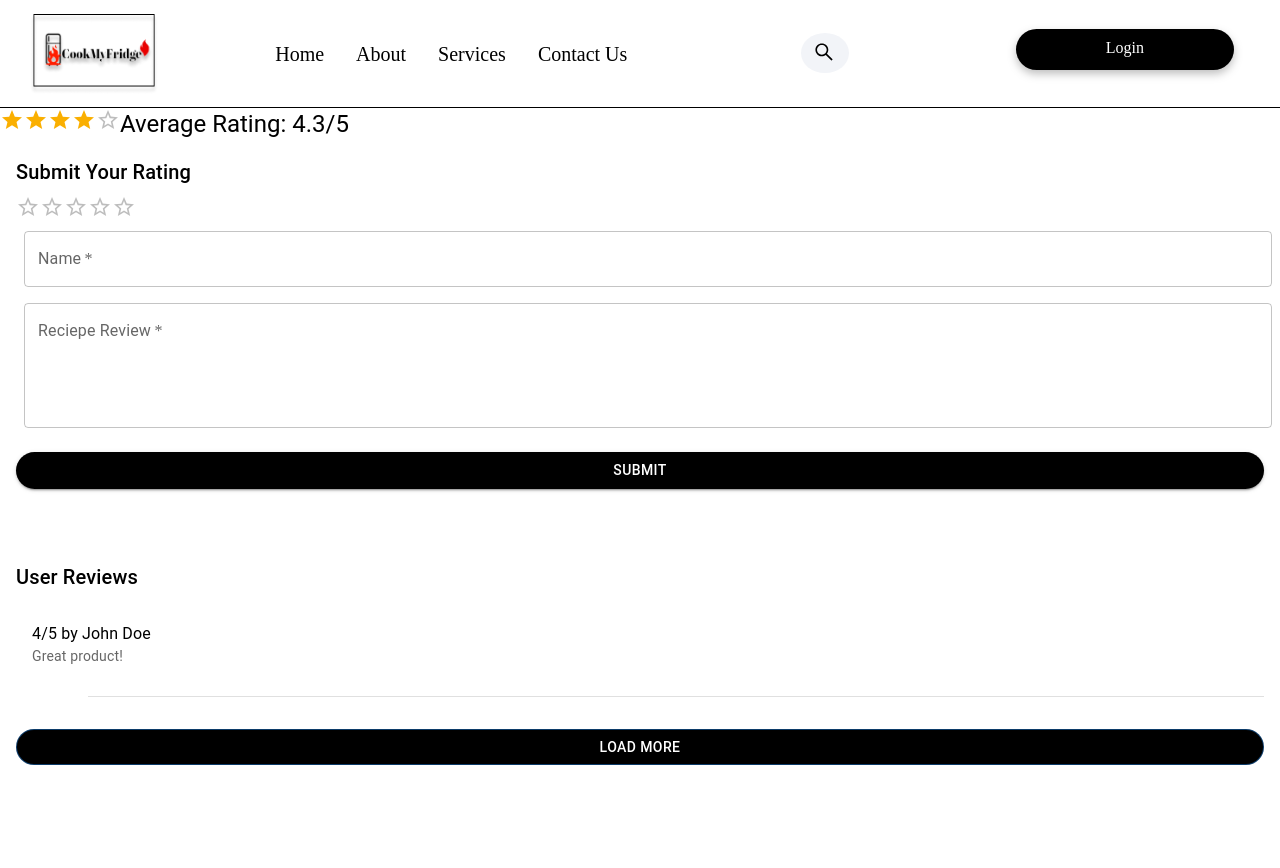
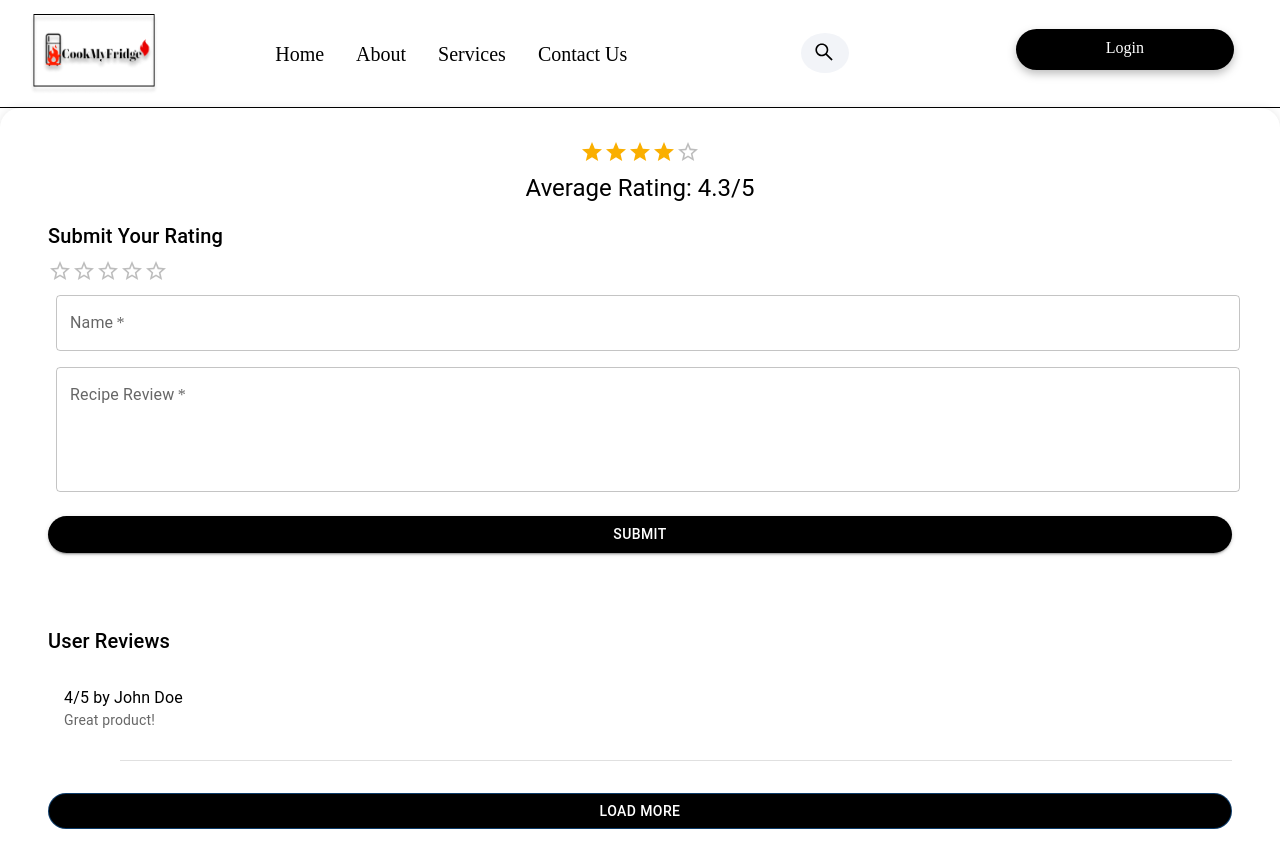
Before and after one commit to aahmadyar123/CookMyFridge, a React (Create React App) app in the folder react-frontend/: page /rating_form in a window 1280 px wide. Shown: the top 868 px of the page. Before the commit the page ends 805 px from the top, so only its background shows below. Built offline with nearby package versions, Linux system fonts and the light colour scheme; the HTML template or start-up script is replaced by a standard one; a web font is replaced by a local one.

Commit message:
Resolved these issues

```diff
--- a/react-frontend/src/pages/rating_form.js
+++ b/react-frontend/src/pages/rating_form.js
@@ -1,3 +1,239 @@
+// import React, { useState } from 'react';
+// import { makeStyles } from '@material-ui/core/styles';
+// import Typography from '@mui/material/Typography';
+// import Rating from '@mui/material/Rating';
+// import TextField from '@mui/material/TextField';
+// import Button from '@mui/material/Button';
+// import Divider from '@mui/material/Divider';
+// import Box from '@mui/material/Box';
+// import List from '@mui/material/List';
+// import ListItem from '@mui/material/ListItem';
+// import ListItemText from '@mui/material/ListItemText';
+// import "../css/login.css"
+
+// const useStyles = makeStyles((theme) => ({
+//   root: {
+//     display: 'flex',
+//     justifyContent: 'center',
+//     alignItems: 'center',
+//     height: '100vh',
+//     fontFamily: 'Abhaya Libre Bold, sans-serif',
+//     backgroundColor: '#f2f2f2',
+//     overflow: 'hidden',
+//   },
+//   container: {
+//     fontFamily: 'Abhaya Libre Bold, sans-serif',
+//     width: '100%',
+//     padding: theme.spacing(4),
+//     backgroundColor: '#fff',
+//     borderRadius: '20px',
+//     boxShadow: '0px 0px 10px rgba(0, 0, 0, 0.1)',
+//   },
+//   form: {
+//     marginBottom: theme.spacing(3),
+//     height: '100%',
+//     alignItems: 'center',
+//     fontFamily: 'Abhaya Libre, sans-serif',
+//     backgroundColor: '#fff',
+//     borderRadius: '20px',
+//     padding: theme.spacing(2), // Adjust the padding to prevent overflow
+//     "& .MuiTextField-root": {
+//       margin: theme.spacing(1),
+//       width: "100%", // Set the width to 100% to occupy the entire space
+//     },
+//     "& .MuiButton-root": {
+//       margin: theme.spacing(2, 0), // Adjust the margins to create space between elements
+//       width: "100%",
+//       borderRadius: '70px',
+//       color: 'white',
+//       backgroundColor: 'black',
+//       '&:hover': {
+//         backgroundColor: '#1a1a1a',
+//       },
+//     },
+//   },
+//   reviewSection: {
+//     marginBottom: theme.spacing(1),
+//     display: 'flex',
+//     flexDirection: 'column',
+//     padding: theme.spacing(2), // Adjust the padding to prevent overflow
+//     "& .MuiTextField-root": {
+//       margin: theme.spacing(0),
+//       width: "100%", // Set the width to 100% to occupy the entire space
+//     },
+//     "& .MuiButton-root": {
+//       margin: theme.spacing(2, 0), // Adjust the margins to create space between elements
+//       borderRadius: '70px',
+//       color: 'white',
+//       backgroundColor: 'black',
+//       '&:hover': {
+//         backgroundColor: '#1a1a1a',
+//       },
+//     },
+//   },
+//   reviewsContainer: {
+//     maxHeight: '250px', // Set the maximum height for scrollable behavior
+//     overflowY: 'scroll', // Enable vertical scrolling
+//     marginBottom: theme.spacing(1),
+//   },
+//   reviewItem: {
+//     marginBottom: theme.spacing(2),
+//   },
+//   loadMoreButton: {
+//     margin: theme.spacing(2, 0),
+//   },
+//   averageRating: {
+//     display: 'flex',
+//     flexDirection: 'column',
+//     flexWrap: 'nowrap',
+//     alignItems: 'center',
+//     textAlign: 'center', // Center align the text
+//   },
+
+
+// }));
+
+// const initialRatings = [
+//   { id: 1, user: "John Doe", rating: 4, comment: "Great product!" },
+//   { id: 2, user: "Jane Smith", rating: 3, comment: "Good but could be better." },
+//   { id: 3, user: "Bob Johnson", rating: 5, comment: "Excellent experience!" },
+//   { id: 4, user: "Bob Johnson", rating: 5, comment: "Tight experience!" },
+// ];
+
+// function ReviewPage() {
+//   const classes = useStyles();
+
+//   const [ratings, setRatings] = useState(initialRatings);
+//   const [newRating, setNewRating] = useState({ user: "", rating: null, comment: "" });
+//   const [showAllReviews, setShowAllReviews] = useState(false);
+
+//   const handleSubmit = (e) => {
+//     e.preventDefault();
+//     const newId = ratings.length + 1;
+//     const ratingWithId = { ...newRating, id: newId };
+//     setRatings([...ratings, ratingWithId]);
+//     setNewRating({ user: "", rating: null, comment: "" });
+//   };
+
+//   const handleInputChange = (e) => {
+//     const { name, value } = e.target;
+//     setNewRating({ ...newRating, [name]: value });
+//   };
+
+//   const handleLoadMoreReviews = () => {
+//     setShowAllReviews(true);
+//   };
+
+//   const averageRating = ratings.reduce((acc, rating) => acc + rating.rating, 0) / ratings.length;
+
+//   const renderSubmitForm = () => {
+//     return (
+//       <>
+//       <form onSubmit={handleSubmit} className={classes.form}>
+//         <Typography variant="h6" gutterBottom>
+//           Submit Your Rating
+//         </Typography>
+//         <div>
+//           <Rating
+//             name="rating"
+//             value={newRating.rating}
+//             onChange={(event, value) => setNewRating({ ...newRating, rating: value })}
+//           />
+//         </div>
+//         <div>
+//           <TextField
+//             required
+//             label="Name"
+//             name="user"
+//             value={newRating.user}
+//             onChange={handleInputChange}
+//           />
+//         </div>
+//         <div>
+//           <TextField
+//             required
+//             variant='outlined'
+//             placeholder='Write your review here'
+//             multiline
+//             rows={4}
+//             rowsMax={4}
+//             label="Recipe Review"
+//           />
+//         </div>
+//         <Button
+//           type="submit"
+//           variant="contained"
+//           color="primary"
+//         >
+//           Submit
+//         </Button>
+//       </form>
+//       </>
+//     );
+//   };
+
+//   const renderUserReviews = () => {
+//     const reviewsToShow = showAllReviews ? ratings : ratings.slice(0, 1);
+//     return (
+//       <Box className={classes.reviewSection}>
+//         <Typography variant="h6" gutterBottom>
+//           User Reviews
+//         </Typography>
+//         <div className={classes.reviewsContainer}> {/* Wrap the reviews list in a scrollable container */}
+//           {reviewsToShow.length === 0 ? (
+//             <Typography variant="body1">No reviews yet</Typography>
+//           ) : (
+//             <List>
+//               {reviewsToShow.map((review) => (
+//                 <React.Fragment key={review.id}>
+//                   <ListItem alignItems="flex-start" className={classes.reviewItem}>
+//                     <ListItemText
+//                       primary={`${review.rating}/5 by ${review.user}`}
+//                       secondary={review.comment}
+//                     />
+//                   </ListItem>
+//                   <Divider variant="inset" component="li" />
+//                 </React.Fragment>
+//               ))}
+//             </List>
+//           )}
+//         </div>
+//         {!showAllReviews && ratings.length > 2 && (
+//           <Button
+//             variant="outlined"
+//             color="primary"
+//             className={classes.loadMoreButton}
+//             onClick={handleLoadMoreReviews}
+//           >
+//             Load More
+//           </Button>
+//         )}
+//       </Box>
+//     );
+//   }
+
+//   return (
+//     <>
+//       <Box>
+//         <Box>
+//           <Typography variant="h5">
+//             <Rating value={averageRating} readOnly />
+//           </Typography>
+//           <Typography variant="h5" >
+//             Average Rating: {averageRating.toFixed(1)}/5
+//           </Typography>
+//         </Box>
+//         <Box>
+//           {renderSubmitForm()}
+//         </Box>
+//         {renderUserReviews()}
+//       </Box>
+//     </>
+//   );
+// }
+
+// export default ReviewPage;
+
 import React, { useState } from 'react';
 import { makeStyles } from '@material-ui/core/styles';
 import Typography from '@mui/material/Typography';
@@ -9,7 +245,6 @@ import Box from '@mui/material/Box';
 import List from '@mui/material/List';
 import ListItem from '@mui/material/ListItem';
 import ListItemText from '@mui/material/ListItemText';
-import "../css/login.css"
 
 const useStyles = makeStyles((theme) => ({
   root: {
@@ -126,8 +361,7 @@ function ReviewPage() {
 
   const renderSubmitForm = () => {
     return (
-      <>
-      <form onSubmit={handleSubmit} className={classes.form}>
+      <Box className={classes.form}>
         <Typography variant="h6" gutterBottom>
           Submit Your Rating
         </Typography>
@@ -155,7 +389,7 @@ function ReviewPage() {
             multiline
             rows={4}
             rowsMax={4}
-            label="Reciepe Review"
+            label="Recipe Review"
           />
         </div>
         <Button
@@ -165,8 +399,7 @@ function ReviewPage() {
         >
           Submit
         </Button>
-      </form>
-      </>
+      </Box>
     );
   };
 
@@ -208,17 +441,15 @@ function ReviewPage() {
         )}
       </Box>
     );
-  }
+  };
 
   return (
-    <>
-    {/* <div className={classes.root}>
-      <div className={classes.container}>
-        <div className={classes.averageRating}> */}
-      <Box>
-        <Box>
-          <Typography variant="h5" >
+    <Box className={classes.container}>
+      <Box className={classes.averageRating}>
+        <Typography variant="h5">
           <Rating value={averageRating} readOnly />
+        </Typography>
+        <Typography variant="h5">
           Average Rating: {averageRating.toFixed(1)}/5
         </Typography>
       </Box>
@@ -227,9 +458,6 @@ function ReviewPage() {
       </Box>
       {renderUserReviews()}
     </Box>
-      {/* </div> */}
-    {/* </div> */}
-    </>
   );
 }
 
--- a/react-frontend/src/pages/recipes.js
+++ b/react-frontend/src/pages/recipes.js
@@ -1,8 +1,6 @@
 import * as React from 'react';
 import RecipeGrid from "../components/Services/recipe_cards.js"
 import { styled } from '@mui/material/styles';
-//import Typography from '@mui/material/Typography';
-
 
 const PageContainer = styled('div')(({ theme }) => ({
   minHeight: '100vh',
```
Lines whose indentation alone changed are shown as unchanged.
